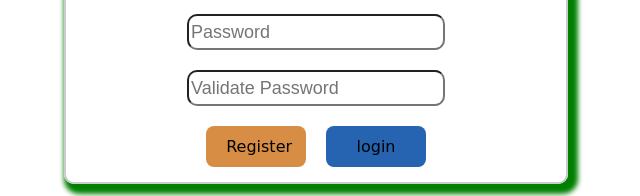
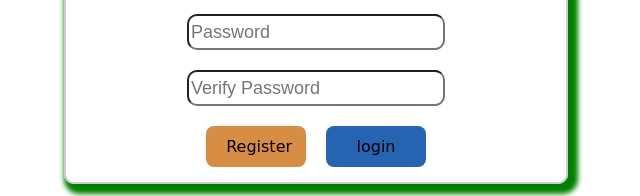
Before and after one commit to Naama-Shvalb/ReactAPIExplorer, a React (Vite) app in the folder fakeServer/: page /register in a window 1280 px wide. Shown: the part 368-564 px from the top of the page, without its empty margins (324-964 px from the left). Built offline with nearby package versions, Linux system fonts and the light colour scheme.

Commit message:
fix name

```diff
--- a/fakeServer/src/components/Register.jsx
+++ b/fakeServer/src/components/Register.jsx
@@ -6,7 +6,7 @@ import './SignUpLogin.css';
 const Register = () => {
     const [username, setUsername] = useState('');
     const [password, setPassword] = useState('');
-    const [validatePassword, setValidatePassword] = useState('');
+    const [verifyPassword, setVerifyPassword] = useState('');
     const [isRegistered, setIsRegistered] = useState(false);
 
     const navigate = useNavigate();
@@ -20,7 +20,7 @@ const Register = () => {
             alert('You are an existing user. Please log in.');
             setPassword('');
           } else {
-            if(validatePassword == password){
+            if(verifyPassword == password){
               setIsRegistered(true);
             }
             else{
@@ -66,9 +66,9 @@ const Register = () => {
             />
             <input
               type="password"
-              placeholder="Validate Password"
-              value={validatePassword}
-              onChange={(e) => setValidatePassword(e.target.value)}
+              placeholder="Verify Password"
+              value={verifyPassword}
+              onChange={(e) => setVerifyPassword(e.target.value)}
             />
             <button className='signUpBtn' onClick={handleRegister}>Register</button>
             <button className='loginBtn' onClick= {handleLoginClick}>login</button>
```
